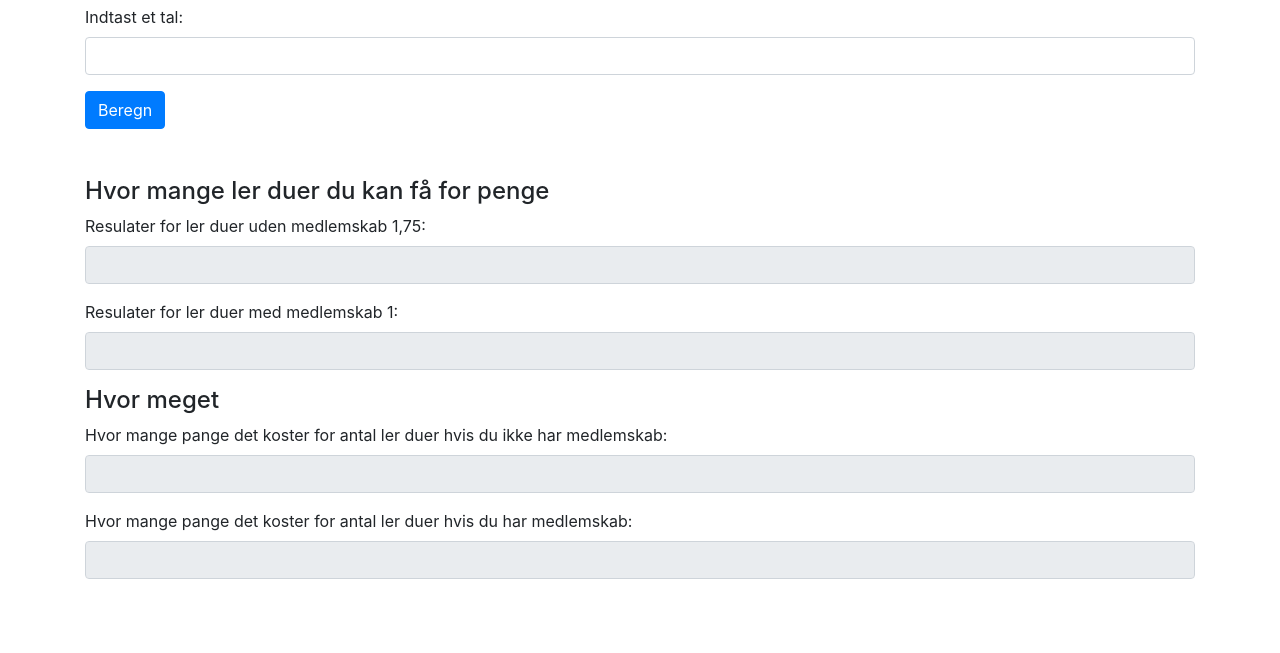
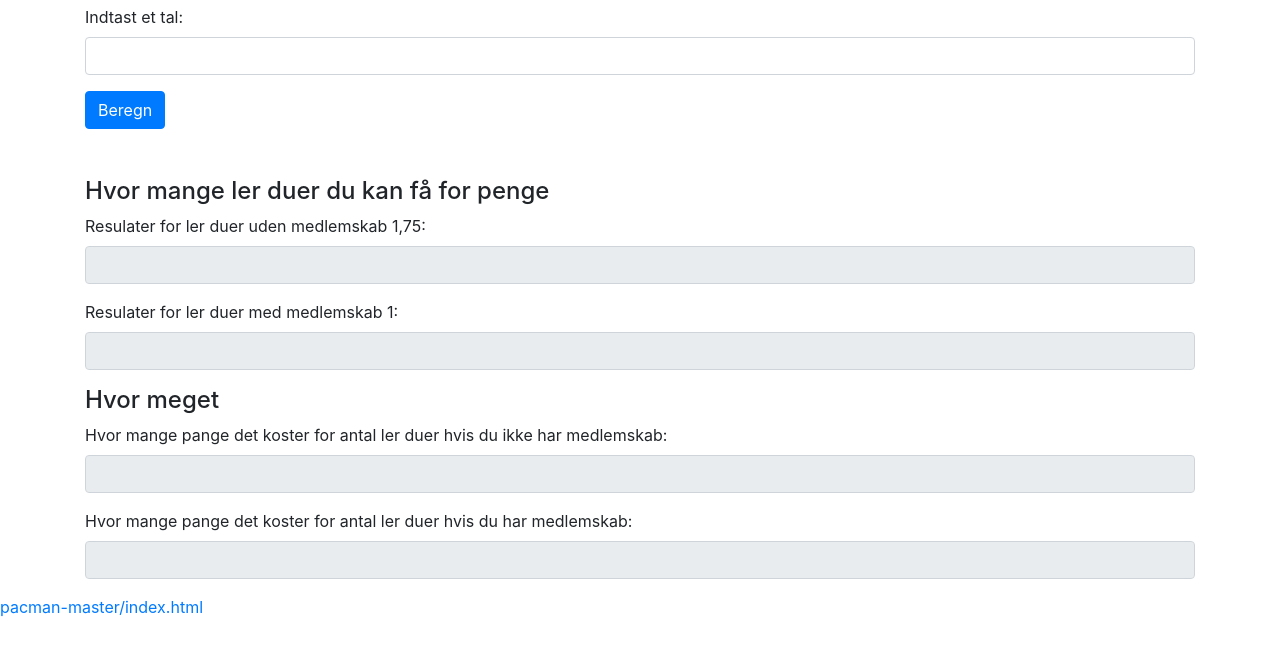
Before and after one commit to githubskole/Dler-duer, a plain HTML site: page index.html in a window 1280 px wide. Shown: the part 41-694 px from the top of the page. Drawn offline with nearby package versions, Linux system fonts and the light colour scheme.

Commit message:
Update index.html

```diff
--- a/index.html
+++ b/index.html
@@ -54,5 +54,7 @@
             document.getElementById("result4").value = result4;
         }
     </script>
+    <a href="Pacman">pacman-master/index.html</a>
+
 </body>
 </html>
```
